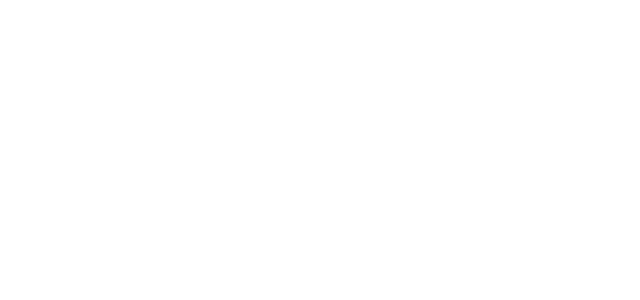
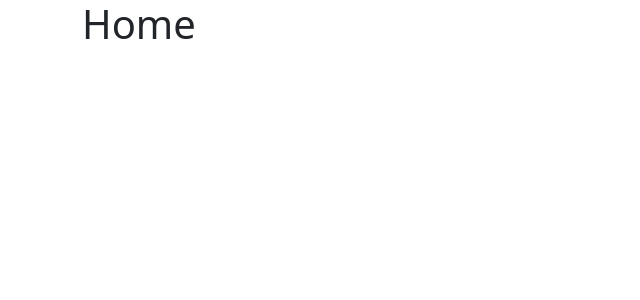
Before and after one commit to Dariuszb94/Shopping-Cart, a React (Vite) app: page / in a window 1280 px wide. Shown: the top 300 px of the page, without its empty margins (0-640 px from the left). Built offline with nearby package versions, Linux system fonts and the light colour scheme.

Commit message:
home route

```diff
--- a/src/App.tsx
+++ b/src/App.tsx
@@ -1,10 +1,11 @@
 import { Routes, Route } from 'react-router-dom';
 import { Container } from 'react-bootstrap';
+import Home from './pages/Home';
 function App() {
   return (
     <Container>
       <Routes>
-        <Route path='/'></Route>
+        <Route path='/' element={<Home />}></Route>
         <Route path='/store'></Route>
         <Route path='/about'></Route>
       </Routes>
--- /dev/null
+++ b/src/pages/Home.tsx
@@ -0,0 +1,3 @@
+export default function Home() {
+  return <h1>Home</h1>;
+}
```
